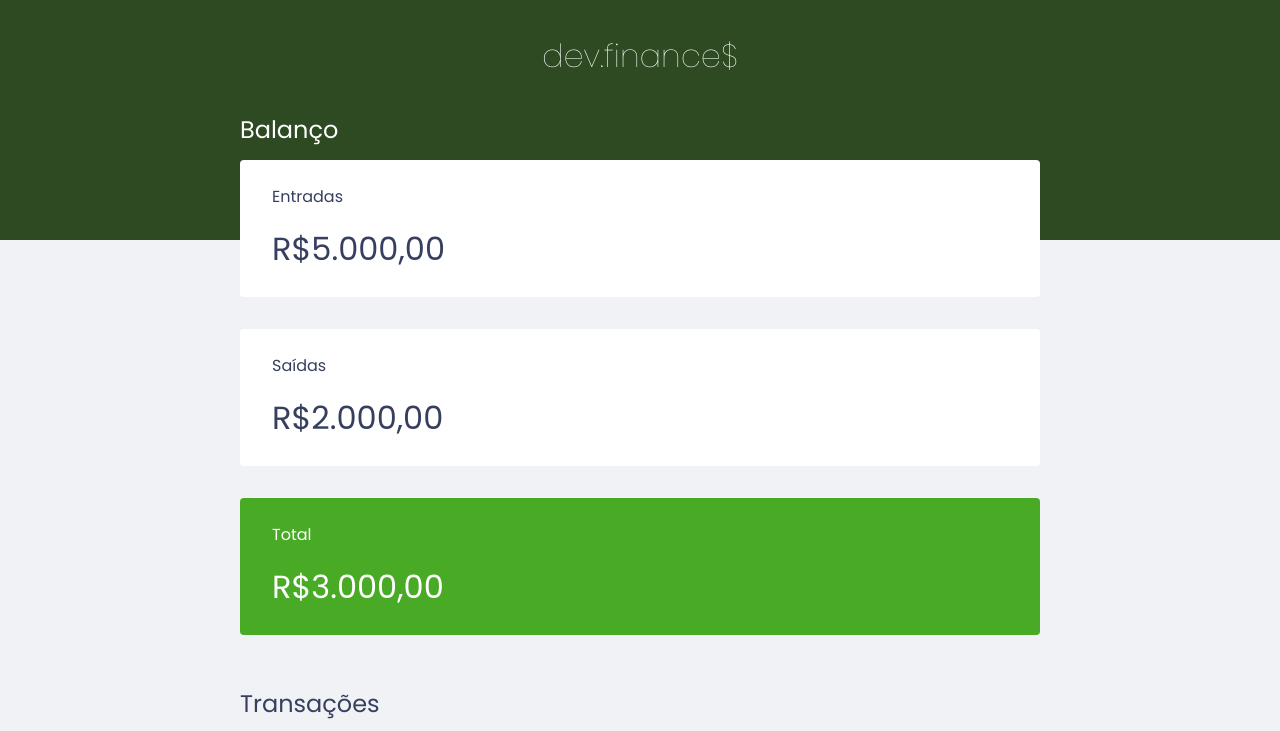
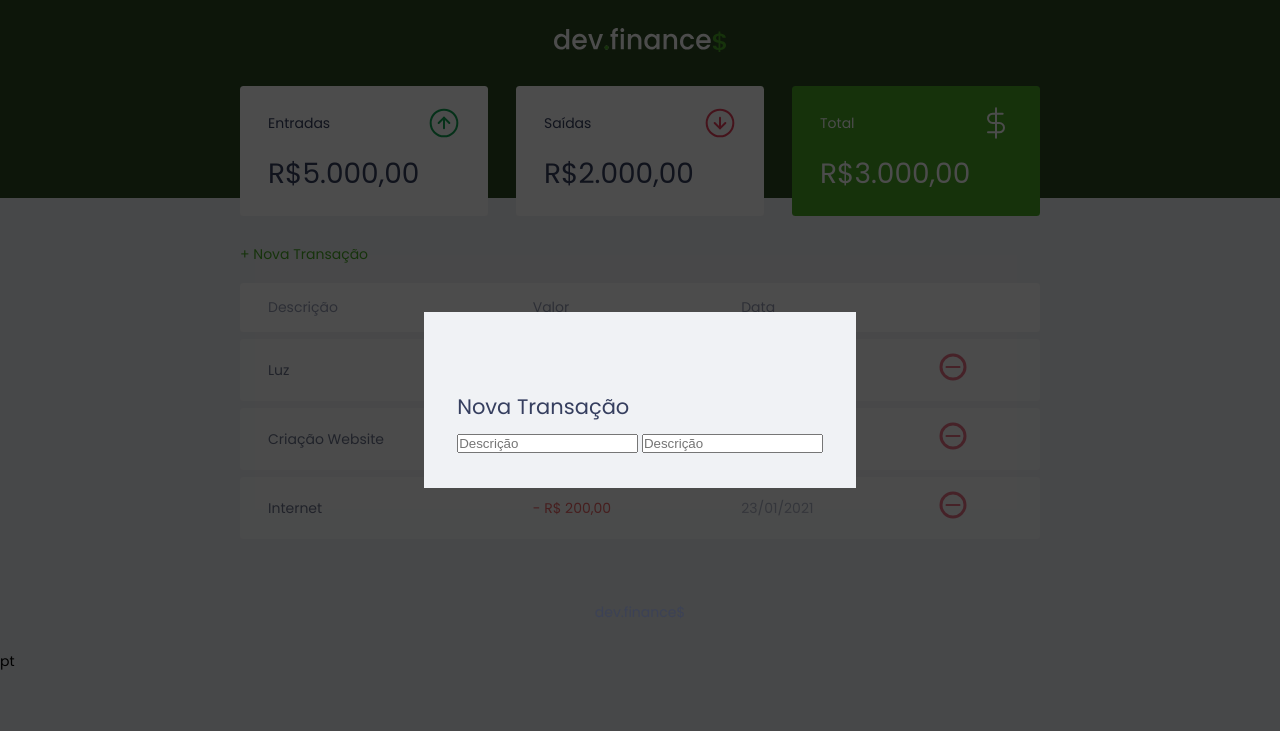
Before and after one commit to ribaseve/MARATONA-DISCOVERY, a plain HTML site: page index.html in a window 1280 px wide. Shown: the top 731 px of the page. Drawn offline with Linux system fonts and the light colour scheme.

Commit message:
Add files via upload
Aula 2.1

```diff
--- a/index.html
+++ b/index.html
@@ -15,37 +15,52 @@
 
 <body>
     <header>
-        <h1 id="logo">dev.finance$</h1>
+        <img src="./assets/logo.svg" alt="Logo Dev Finance">
     </header>
 
     <main class="container">
+
+
         <section id="balance">
-            <h2>Balanço</h2>
+            <h2 class="sr-only">Balanço</h2>
 
             <div class="card">
-                <h3>Entradas</h3>
+                <h3>
+                    <span>Entradas</span>
+                    <img src="./assets/income.svg" alt="Image de entradas">
+                </h3>
                 <p>R$5.000,00</p>
             </div>
 
             <div class="card">
-                <h3>Saídas</h3>
+                <h3>
+                    <span>Saídas</span>
+                    <img src="./assets/expense.svg" alt="Image de saída">
+                </h3>
                 <p>R$2.000,00</p>
             </div>
 
             <div class="card total">
-                <h3>Total</h3>
+                <h3>
+                    <span>Total</span>
+                    <img src="./assets/total.svg" alt="Image de total">
+                </h3>
                 <p>R$3.000,00</p>
             </div>
         </section>
 
         <section id="transaction">
-            <h2>Transações</h2>
+            <h2 class="sr-only">Transações</h2>
+
+            <a href="#" class="button new">+ Nova Transação</a>
+
             <table id="data-table">
                 <thead>
                     <tr>
                         <th>Descrição</th>
                         <th>Valor</th>
                         <th>Data</th>
+                        <th></th>
                     </tr>
                 </thead>
                 <tbody>
@@ -53,23 +68,63 @@
                         <td class="description">Luz</td>
                         <td class="expense">- R$ 500,00</td>
                         <td class="date">23/01/2021</td>
+                        <td>
+                            <img src="./assets/minus.svg" alt="Remover Transação">
+                        </td>
                     </tr>
                     <tr>
                         <td class="description">Criação Website</td>
                         <td class="income">R$ 5.000,00</td>
                         <td class="date">23/01/2021</td>
+                        <td>
+                            <img src="./assets/minus.svg" alt="Remover Transação">
+                        </td>
                     </tr>
                     <tr>
                         <td class="description">Internet</td>
                         <td class="expense">- R$ 200,00</td>
                         <td class="date">23/01/2021</td>
+                        <td>
+                            <img src="./assets/minus.svg" alt="Remover Transação">
+                        </td>
                     </tr>
                 </tbody>
             </table>
         </section>
     </main>
 
+    <div class="modal-overlay active">
+        <div class="modal">
+            <div id="form">
+                <h2>Nova Transação</h2>
+
+                <form action="">
+                    <div class="input-group">
+                        <label
+                            class="sr-only"
+                            for="description">Descrição</label>
+                        <input
+                            type="text"
+                            id="description"
+                            name="description"
+                            placeholder="Descrição"
+                        />
+                        <label
+                            class="sr-only"
+                            for="amount"></label>
+                        <input
+                            type="number"
+                            id="amount"
+                            name="amount"
+                            placeholder="Descrição"
+                        />
+                    </div>
+                </form>
+            </div>
+        </div>
+    </div>
+
     <footer>dev.finance$</footer>
 </body>
-
+pt
 </html>
--- a/style.css
+++ b/style.css
@@ -9,9 +9,25 @@
    box-sizing: border-box;
 }
 
+html {
+    font-size: 93.75%; /*15px*/
+}
+
 body{
     background: #f0f2f5;
     font-family: 'Poppins', sans-serif;
+}
+
+.sr-only {
+    position: absolute;
+    width: 1px;
+    height: 1px;
+    padding: 0;
+    margin: -1px;
+    overflow: hidden;
+    clip: rect(0,0,0,0);
+    white-space: nowrap;
+    border-width: 0;
 }
 
 .container {
@@ -25,6 +41,21 @@ h2 {
     margin-bottom: 0.8rem;
     color: var(--dark-blue);
     font-weight: normal;
+}
+
+/* Links  Buttons ============================*/
+a {
+    color: #49AA26;
+    text-decoration: none;
+}
+
+a:hover {
+    color: #3DD705;
+}
+
+.button.new {
+    display: inline-block;
+    margin-bottom: .8rem;
 }
 
 /* Header ============================*/
@@ -62,6 +93,10 @@ header {
 .card h3 {
     font-weight: normal;
     font-size: 1rem;
+
+    display: flex;
+    align-items: center;
+    justify-content: space-between;
 }
 
 .card p {
@@ -78,6 +113,12 @@ header {
 }
 
 /* Table ============================*/
+#transaction {
+    display: block;
+    width: 100%;
+    overflow-x: auto;
+}
+
 #data-table{
     width: 100%;
     border-spacing: 0 0.5rem;
@@ -86,7 +127,12 @@ header {
 
 table thead tr th:first-child,
 table tbody tr td:first-child {
-    border-radius: 0.5rem 0 0 0.5rem;
+    border-radius: 0.25rem 0 0 0.25rem;
+}
+
+table thead tr th:last-child,
+table tbody tr td:last-child {
+    border-radius: 0 0.25rem 0.25rem 0;
 }
 
 table thead th {
@@ -124,6 +170,35 @@ td.expense{
     color: #e92929;
 }
 
+/* Modal ============================*/
+.modal-overlay {
+    width: 100%;
+    height: 100%;
+
+    background-color: rgba(0,0,0,.7);
+
+    position: fixed;
+    top: 0;
+
+    display: flex;
+    align-items: center;
+    justify-content: center;
+
+    opacity: 0;
+    visibility: hidden;
+}
+
+.modal-overlay.active {
+    opacity: 1;
+    visibility: visible;
+}
+
+.modal {
+    background: #F0F2F5;
+    padding: 2.4rem;
+
+}
+
 /* Footer ============================*/
 footer {
     text-align: center;
@@ -132,3 +207,16 @@ footer {
 
     opacity: 0.6;
 }
+
+/* Responsive ============================*/
+@media (min-width: 800px) {
+    html {
+        font-size: 87.5%; /* Quantos pixels de fonte? Regra de 3 com 16 igual a 100*/
+    }
+
+    #balance{
+        display: grid;
+        grid-template-columns: repeat(3, 1fr); /*Mesmo que 1fr 1fr 1fr*/
+        gap: 2rem;
+    }
+}
```
Also changed, not shown: assets/expense.svg (added), assets/income.svg (added), assets/logo.svg (added), assets/minus.svg (added), assets/plus.svg (added), assets/total.svg (added).
